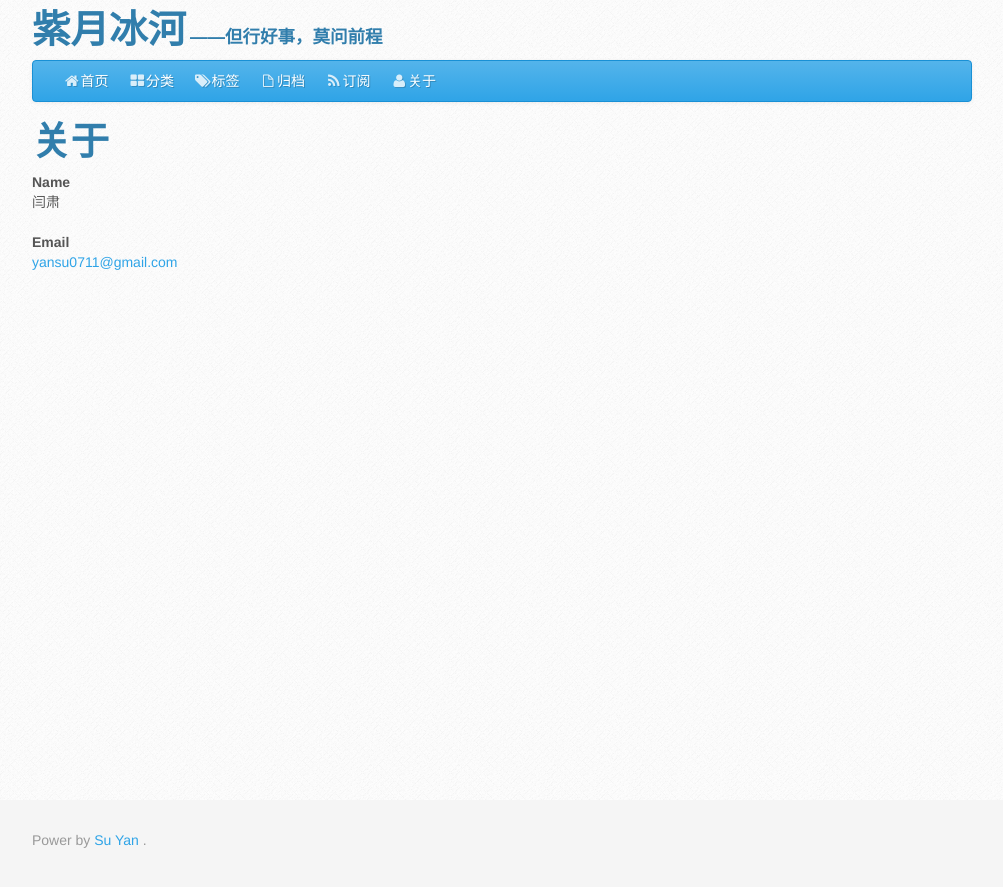
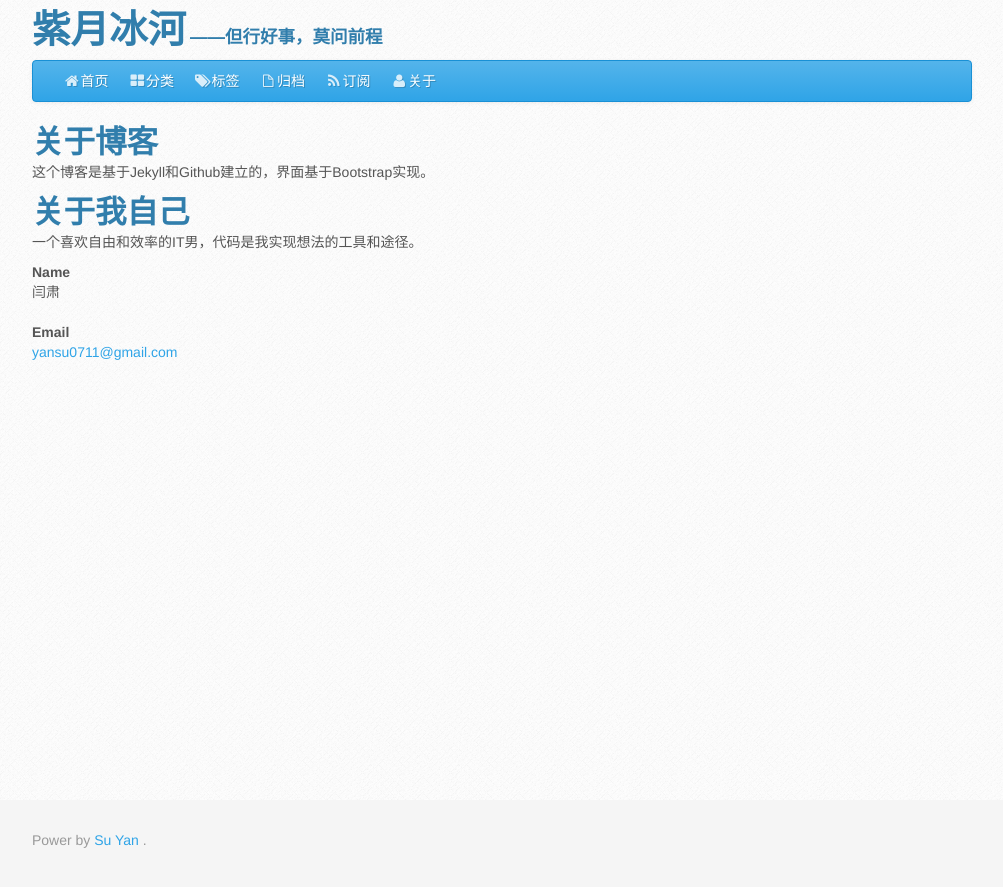
Before and after one commit to dayon3z1/suyan, a Jekyll site: the page built from pages/about.md, in a window 1280 px wide. Shown: the top 887 px of the page, without its empty margins (138-1141 px from the left). Built offline with Jekyll 4.4.1, drawn with Linux system fonts in a browser that asks for light colours.

Commit message:
modify about page

```diff
--- a/pages/about.md
+++ b/pages/about.md
@@ -3,7 +3,13 @@ layout: base
 title: 关于
 ---
 
-# 关于
+## 关于博客
+
+这个博客是基于Jekyll和Github建立的，界面基于Bootstrap实现。
+
+## 关于我自己
+
+一个喜欢自由和效率的IT男，代码是我实现想法的工具和途径。
 
 <address>
   <strong>Name</strong><br>
```
